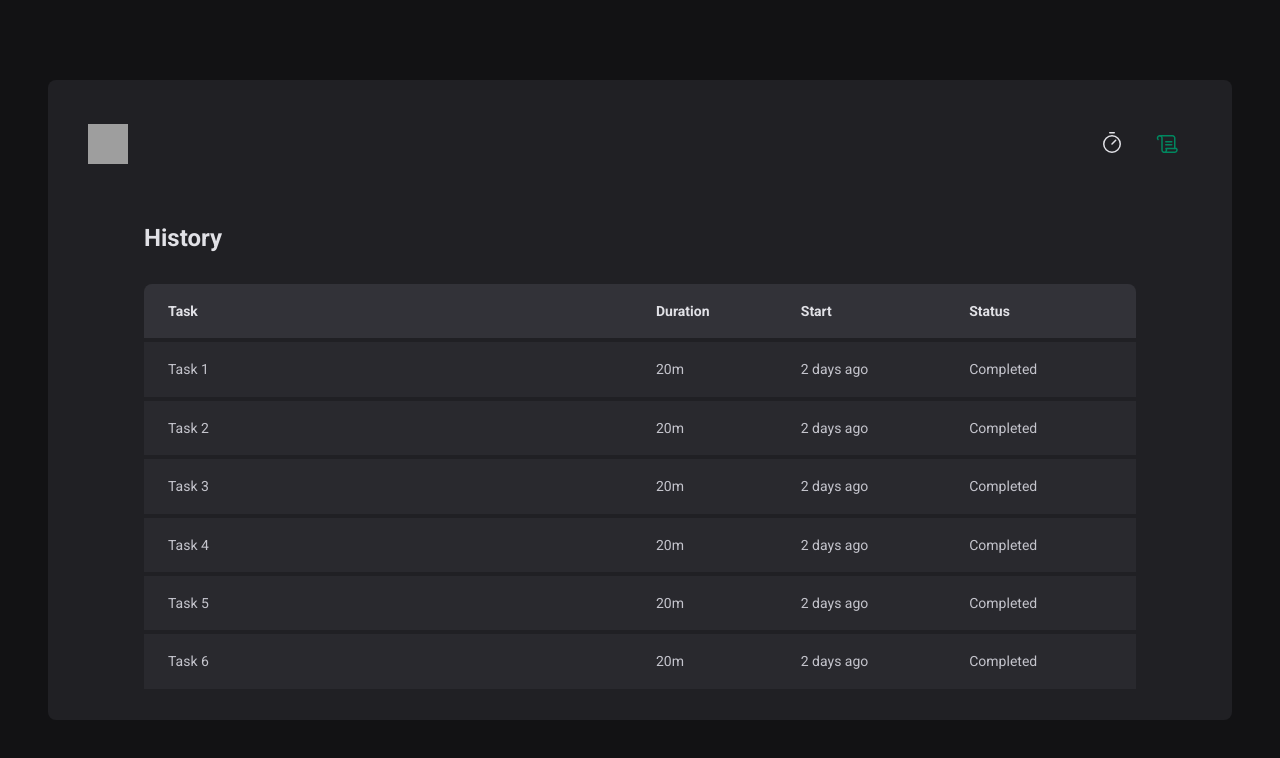
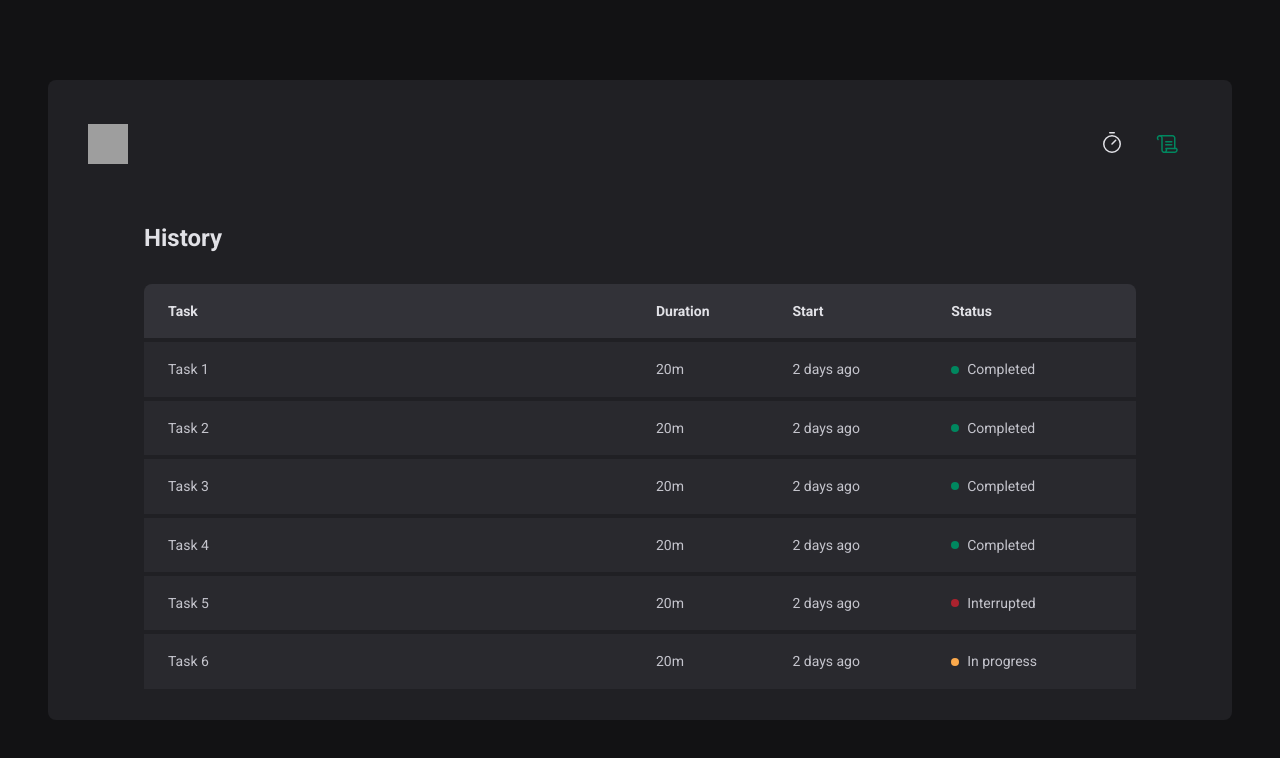
Before and after one commit to ivanseibel/timer, a React (Vite) app: page /history in a window 1280 px wide. Shown: the top 758 px of the page. Built offline with nearby package versions, Linux system fonts and the light colour scheme; grey boxes are pictures that could not be loaded.

Commit message:
creates status component

```diff
--- a/src/pages/History/index.tsx
+++ b/src/pages/History/index.tsx
@@ -1,4 +1,4 @@
-import { HistoryContainer, HistoryList } from './styles'
+import { HistoryContainer, HistoryList, Status } from './styles'
 
 export function History() {
   return (
@@ -19,37 +19,49 @@ export function History() {
               <td>Task 1</td>
               <td>20m</td>
               <td>2 days ago</td>
-              <td>Completed</td>
+              <td>
+                <Status statusColor="green">Completed</Status>
+              </td>
             </tr>
             <tr>
               <td>Task 2</td>
               <td>20m</td>
               <td>2 days ago</td>
-              <td>Completed</td>
+              <td>
+                <Status statusColor="green">Completed</Status>
+              </td>
             </tr>
             <tr>
               <td>Task 3</td>
               <td>20m</td>
               <td>2 days ago</td>
-              <td>Completed</td>
+              <td>
+                <Status statusColor="green">Completed</Status>
+              </td>
             </tr>
             <tr>
               <td>Task 4</td>
               <td>20m</td>
               <td>2 days ago</td>
-              <td>Completed</td>
+              <td>
+                <Status statusColor="green">Completed</Status>
+              </td>
             </tr>
             <tr>
               <td>Task 5</td>
               <td>20m</td>
               <td>2 days ago</td>
-              <td>Completed</td>
+              <td>
+                <Status statusColor="red">Interrupted</Status>
+              </td>
             </tr>
             <tr>
               <td>Task 6</td>
               <td>20m</td>
               <td>2 days ago</td>
-              <td>Completed</td>
+              <td>
+                <Status statusColor="yellow">In progress</Status>
+              </td>
             </tr>
           </tbody>
         </table>
--- a/src/pages/History/styles.ts
+++ b/src/pages/History/styles.ts
@@ -1,4 +1,5 @@
 import styled from 'styled-components'
+import { DefaultTheme } from '../../@types/styles'
 
 export const HistoryContainer = styled.main`
   flex: 1;
@@ -59,3 +60,29 @@ export const HistoryList = styled.div`
     }
   }
 `
+
+const STATUS_COLORS = {
+  yellow: 'yellow-500',
+  green: 'green-500',
+  red: 'red-500',
+} as const
+
+interface StatusProps {
+  statusColor: keyof typeof STATUS_COLORS
+}
+
+export const Status = styled.span<StatusProps>`
+  display: flex;
+  align-items: center;
+  gap: 0.5rem;
+
+  &::before {
+    content: '';
+    display: inline-block;
+    width: 0.5rem;
+    height: 0.5rem;
+    border-radius: 999px;
+    background-color: ${({ theme, statusColor }) =>
+      theme[STATUS_COLORS[statusColor]]};
+  }
+`
```
